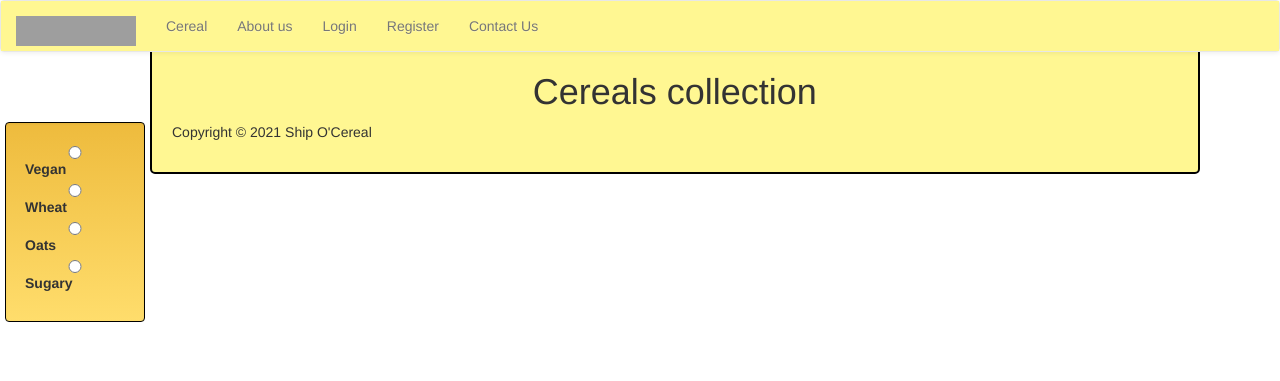
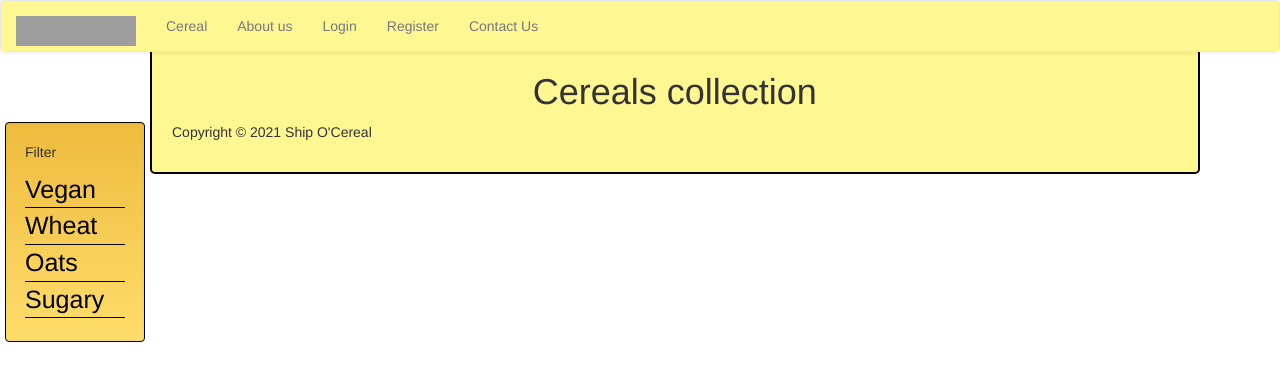
Before and after one commit to trudzer/ship-o-cereal, a Django app: template templates/cereal/index.html in a window 1280 px wide. Shown: the top 381 px of the page. Run offline with Django 3.2, Linux system fonts and the light colour scheme; the template is opened without the code that fills it, so the values that code supplies are empty; some libraries are stand-ins or nearby versions; grey boxes are pictures that could not be loaded.

Commit message:
new changes

```diff
--- a/static/css/main.css
+++ b/static/css/main.css
@@ -101,7 +101,7 @@ input[type=text], select, textarea {
     left: 5px;
     background-image: linear-gradient(#eebb3d, #ffdd6c);
     border-color: black;
-    height: 200px;
+    height: 220px;
     width: 140px;
 }
 
@@ -117,6 +117,10 @@ input[type=radio] {
     bottom: 5px;
     vertical-align: middle;
     right: 5px;
+    font-size: 25px;
+    border-bottom: 1px solid black;
+    color: black;
+    cursor: pointer;
 }
 
 /* Style the submit button with a specific background color etc */
--- a/templates/cereal/index.html
+++ b/templates/cereal/index.html
@@ -2,14 +2,19 @@
 {% block content %}
     <h1 class="red">Cereals collection</h1>
     <div class="well quickbar">
-        <input class="form-check-input" type="radio" name="flexRadioDefault" id="vegan-button">
-        <label class="form-check-label radio-label" for="vegan-button">Vegan</label>
-        <input class="form-check-input" type="radio" name="flexRadioDefault" id="wheat-button">
-        <label class="form-check-label radio-label" for="wheat-button">Wheat</label>
-        <input class="form-check-input" type="radio" name="flexRadioDefault" id="oats-button">
-        <label class="form-check-label radio-label" for="oats-button">Oats</label>
-        <input class="form-check-input" type="radio" name="flexRadioDefault" id="sugary-button">
-        <label class="form-check-label radio-label" for="sugary-button">Sugary</label>
+        <p>Filter</p>
+        <a class="radio-label">
+            <span id="vegan-button">Vegan</span>
+        </a>
+        <a class="radio-label">
+            <span id="wheat-button">Wheat</span>
+        </a>
+        <a class="radio-label">
+            <span id="oats-button">Oats</span>
+        </a>
+        <a class="radio-label">
+            <span id="sugary-button">Sugary</span>
+        </a>
     </div>
     <div class="cereals">
         {% for cereal in cereals %}
```
